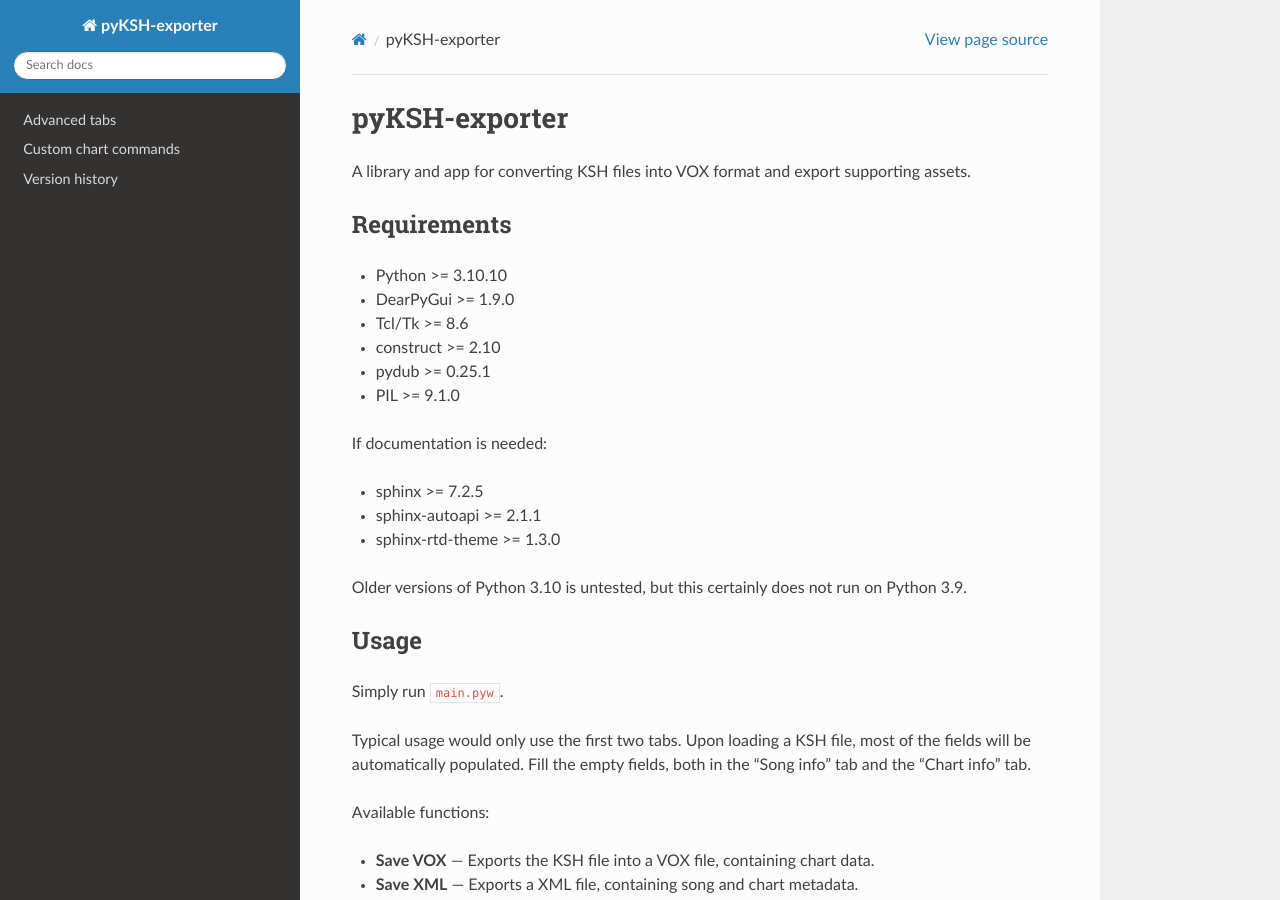
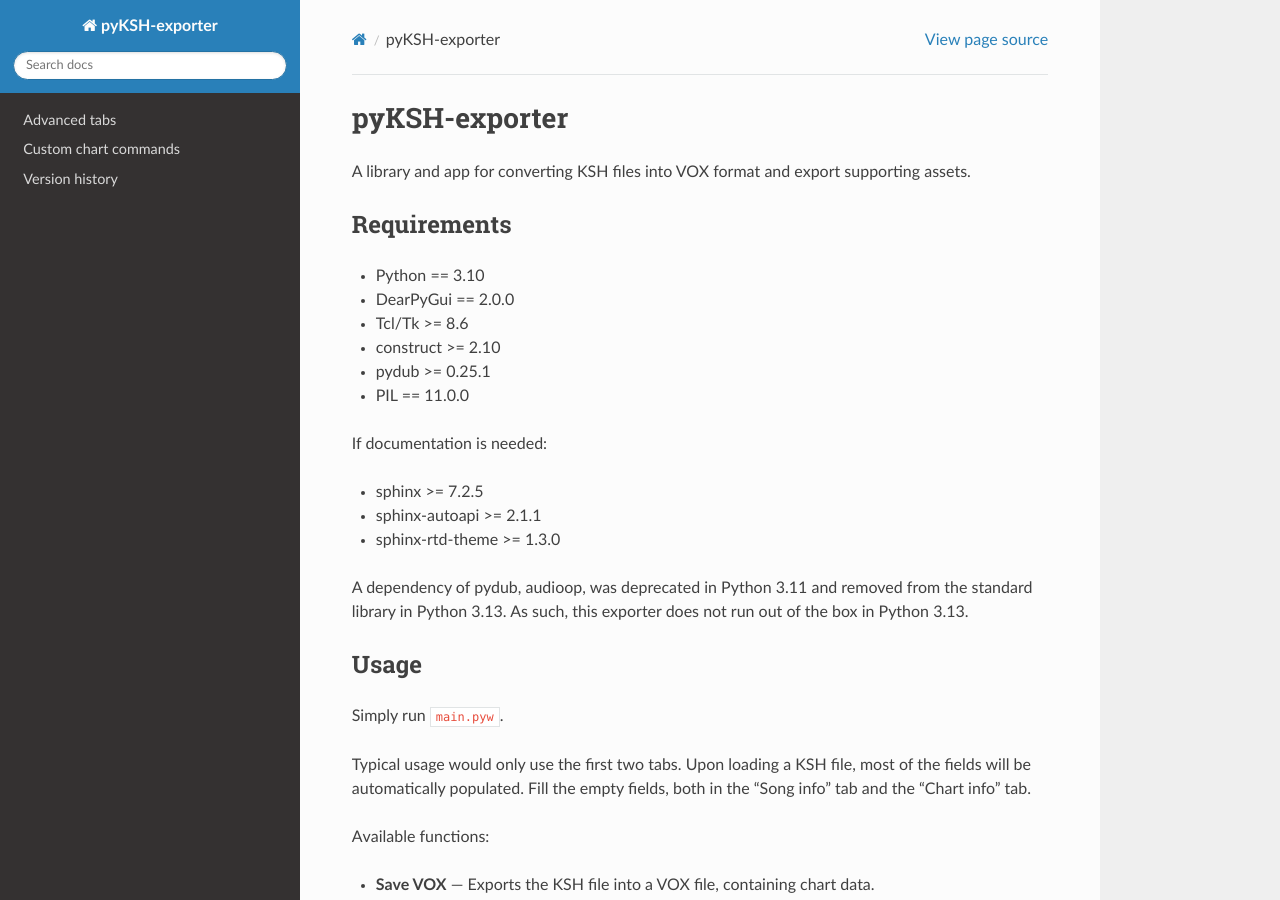
Before and after one commit to silverhawke249/pyKSH-exporter, a Sphinx documentation site: the page built from docs/source/index.rst, in a window 1280 px wide and 900 px high. Built offline with Sphinx 7.4.7 and the Read the Docs theme 3.1.0, drawn with Linux system fonts in a browser that asks for light colours.

Commit message:
Update requirements

```diff
--- a/docs/source/index.rst
+++ b/docs/source/index.rst
@@ -7,12 +7,12 @@
 Requirements
 ------------
 
-* Python >= 3.10.10
-* DearPyGui >= 1.9.0
+* Python == 3.10
+* DearPyGui == 2.0.0
 * Tcl/Tk >= 8.6
 * construct >= 2.10
 * pydub >= 0.25.1
-* PIL >= 9.1.0
+* PIL == 11.0.0
 
 If documentation is needed:
 
@@ -20,7 +20,7 @@
 * sphinx-autoapi >= 2.1.1
 * sphinx-rtd-theme >= 1.3.0
 
-Older versions of Python 3.10 is untested, but this certainly does not run on Python 3.9.
+A dependency of pydub, audioop, was deprecated in Python 3.11 and removed from the standard library in Python 3.13. As such, this exporter does not run out of the box in Python 3.13.
 
 
 Usage
--- a/requirements.txt
+++ b/requirements.txt
@@ -1,4 +1,4 @@
 construct==2.10.68
-dearpygui==1.9.1
-Pillow==10.3.0
+dearpygui==2.0.0
+Pillow==11.0.0
 pydub==0.25.1
```
Also changed, not shown: README.md (+5 -5 lines).
